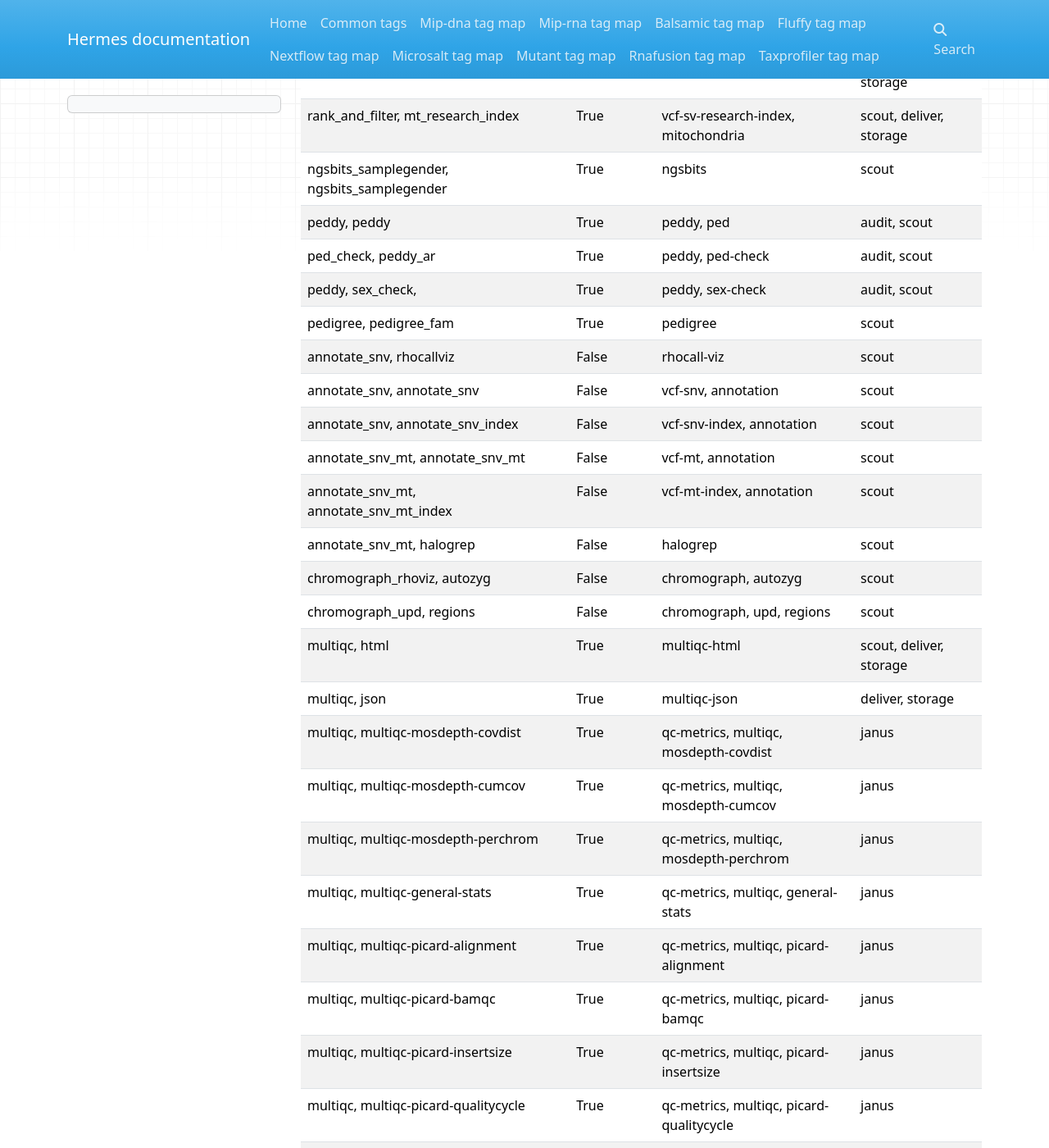
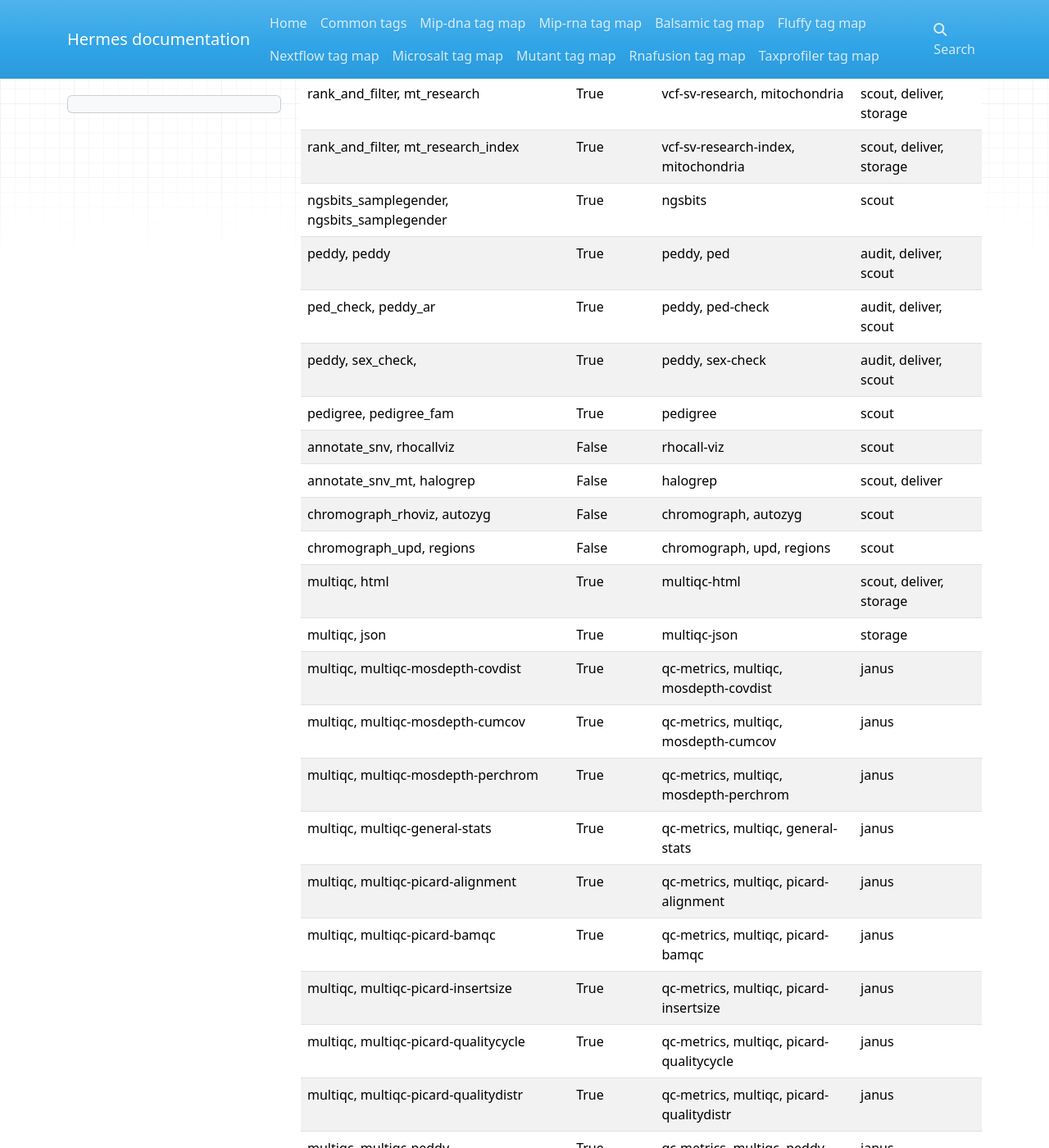
Before and after one commit to Clinical-Genomics/hermes, an MkDocs documentation site: the page built from docs/raredisease_map.md, in a window 1280 px wide and 1400 px high, scrolled down 2614 px. Shown: the whole window at 82% size. Built offline with MkDocs 1.6.1, drawn with Linux system fonts in a browser that asks for light colours; nearby versions of some CDN libraries; some of the changed text lies outside the part shown.

Commit message:
update tags

```diff
--- a/docs/raredisease_map.md
+++ b/docs/raredisease_map.md
@@ -1,44 +1,42 @@
-| Raredisease tags                                  | Mandatory   | HK tags                                 | Used by      |
-|---------------------------------------------------|-------------|-----------------------------------------|--------------|
-| alignment, alignment_markduplicates               | False       | cram                                    | scout        |
-| alignment, alignment_markduplicates               | False       | cram-index                              | scout        |
-| alignment, alignment_mt                           | False       | cram-mt                                 | scout        |
-| alignment, alignment_mt_index                     | False       | cram-mt                                 | scout        |
-| tiddit_coverage,tiddit_coverage                   | False       | tiddit-coverage, bigwig                 | scout        |
-| chromograph_cov, tcov                             | False       | chromograph, tcov                       | scout        |
-| smncopynumbercaller, tsv                          | False       | smn-calling                             | scout, storage        |
-| expansionhunter, variant_catalog                  | False       | expansionhunter, variant-catalog        | scout        |
+| Raredisease tags                                  | Mandatory   | HK tags                                 | Used by                        |
+|---------------------------------------------------|-------------|-----------------------------------------|--------------------------------|
+| alignment, alignment_markduplicates               | False       | cram                                    | scout, deliver                 |
+| alignment, alignment_markduplicates               | False       | cram-index                              | scout, deliver                 |
+| alignment, alignment_mt                           | False       | cram-mt                                 | scout                          |
+| alignment, alignment_mt_index                     | False       | cram-mt                                 | scout                          |
+| tiddit_coverage,tiddit_coverage                   | False       | tiddit-coverage, bigwig                 | scout                          |
+| chromograph_cov, tcov                             | False       | chromograph, tcov                       | scout                          |
+| smncopynumbercaller, tsv                          | False       | smn-calling                             | scout, deliver, storage        |
+| expansionhunter, variant_catalog                  | False       | expansionhunter, variant-catalog        | scout, storage                 |
 | expansionhunter, case_sv_str                      | False       | vcf-str                                 | scout, deliver, storage        |
 | expansionhunter, case_sv_str_index                | False       | vcf-str-index                           | scout, deliver, storage        |
-| expansionhunter, str_variants                     | False       | expansionhunter, vcf-str                | scout        |
-| expansionhunter, str_variants_index               | False       | expansionhunter, vcf-str-index          | scout        |
-| expansionhunter, str_alignment                    | False       | expansionhunter, bam                    | scout        |
-| expansionhunter, str_alignment_index              | False       | expansionhunter, bam-index              | scout        |
-| vcf2cytosure, vcf2cytosure                        | False       | vcf2cytosure                            | scout        |
-| gens_generatedata, baf                            | False       | gens, fracsnp, bed                      | scout, storage        |
-| gens_generatedata, baf_index                      | False       | gens, fracsnp, bed-index                | scout, storage        |
-| gens_generatedata, cov                            | False       | gens, coverage, bed                     | scout, storage        |
-| gens_generatedata, cov_index                      | False       | gens, coverage, bed-index               | scout, storage        |
-| call_mobile_elements, call_mobile_elements        | False       | vcf-snv                                 | scout, deliver, storage        |
-| call_mobile_elements, call_mobile_elements_index  | False       | vcf-snv-index                           | scout, deliver, storage        |
+| expansionhunter, str_variants                     | False       | expansionhunter, vcf-str                | scout                          |
+| expansionhunter, str_variants_index               | False       | expansionhunter, vcf-str-index          | scout                          |
+| expansionhunter, str_alignment                    | False       | expansionhunter, bam                    | scout                          |
+| expansionhunter, str_alignment_index              | False       | expansionhunter, bam-index              | scout                          |
+| vcf2cytosure, vcf2cytosure                        | False       | vcf2cytosure                            | scout, storage                 |
+| gens_generatedata, baf                            | False       | gens, fracsnp, bed                      | scout                          |
+| gens_generatedata, baf_index                      | False       | gens, fracsnp, bed-index                | scout                          |
+| gens_generatedata, cov                            | False       | gens, coverage, bed                     | scout                          |
+| gens_generatedata, cov_index                      | False       | gens, coverage, bed-index               | scout                          |
+| call_mobile_elements, call_mobile_elements        | False       | vcf-snv                                 | scout, storage                 |
+| call_mobile_elements, call_mobile_elements_index  | False       | vcf-snv-index                           | scout, storage                 |
 | annotate_mobile_elements, clinical                | False       | mobile-elements, clinical, vcf          | scout, deliver, storage        |
 | annotate_mobile_elements, clinical_index          | False       | mobile-elements, clinical, vcf-index    | scout, deliver, storage        |
 | annotate_mobile_elements, research                | False       | mobile-elements, research, vcf          | scout, deliver, storage        |
 | annotate_mobile_elements, research_index          | False       | mobile-elements, research, vcf-index    | scout, deliver, storage        |
 | call_snv, call_snv                                | True        | vcf-snv                                 | genotype, deliver, storage     |
-| call_snv, call_snv_index                          | False       | vcf-snv-index                           | scout        |
-| call_snv, call_snv_mt                             | False       | vcf-snv, mitochondria                   | scout        |
-| call_snv, call_snv_mt_index                       | False       | vcf-snv-index, mitochondria             | scout        |
-| call_sv, call_sv                                  | False       | vcf-sv                                  | scout        |
-| call_sv, call_sv_index                            | False       | vcf-sv-index                            | scout        |
-| call_sv, call_sv_mt                               | False       | vcf-sv, mitochondria                    | scout        |
-| call_sv, call_sv_mt_index                         | False       | vcf-sv-index, mitochondria              | scout        |
-| call_sv_mt, call_sv_mt_del                        | False       | mitodel, mitochondria                   | scout        |
-| call_sv_mt, eklipse_del                           | False       | eklipse-del, csv, mitochondria          | scout        |
-| call_sv_mt, eklipse_png                           | False       | eklipse-png, mitochondria               | scout        |
-| call_sv_mt, eklipse_genes                         | False       | eklipse-genes, mitochondria             | scout        |
-| annotate_sv, svdbquery                            | False       | svdbquery, vcf                          | scout        |
-| annotate_sv, svdbquery_index                      | False       | svdbquery, vcf-index                    | scout        |
+| call_snv, call_snv_index                          | False       | vcf-snv-index                           | genotype, deliver, storage     |
+| call_snv, call_snv_mt                             | False       | vcf-snv, mitochondria                   | cg                             |
+| call_snv, call_snv_mt_index                       | False       | vcf-snv-index, mitochondria             | cg                             |
+| call_sv, call_sv                                  | False       | vcf-sv                                  | scout, deliver, storage        |
+| call_sv, call_sv_index                            | False       | vcf-sv-index                            | scout, deliver, storage        |
+| call_sv, call_sv_mt                               | False       | vcf-sv, mitochondria                    | cg                             |
+| call_sv, call_sv_mt_index                         | False       | vcf-sv-index, mitochondria              | cg                             |
+| call_sv_mt, call_sv_mt_del                        | False       | mitodel, mitochondria                   | scout                          |
+| call_sv_mt, eklipse_del                           | False       | eklipse-del, csv, mitochondria          | scout, deliver, storage        |
+| call_sv_mt, eklipse_png                           | False       | eklipse-png, mitochondria               | scout                          |
+| call_sv_mt, eklipse_genes                         | False       | eklipse-genes, mitochondria             | scout                          |
 | rank_and_filter, snv_clinical                     | True        | vcf-snv-clinical                        | scout, deliver, storage        |
 | rank_and_filter, snv_clinical_index               | True        | vcf-snv-clinical-index                  | scout, deliver, storage        |
 | rank_and_filter, snv_research                     | True        | vcf-snv-research                        | scout, deliver, storage        |
@@ -51,31 +49,27 @@
 | rank_and_filter, mt_clinical_index                | True        | vcf-sv-clinical-index, mitochondria     | scout, deliver, storage        |
 | rank_and_filter, mt_research                      | True        | vcf-sv-research, mitochondria           | scout, deliver, storage        |
 | rank_and_filter, mt_research_index                | True        | vcf-sv-research-index, mitochondria     | scout, deliver, storage        |
-| ngsbits_samplegender, ngsbits_samplegender        | True        | ngsbits                                 | scout        |
-| peddy, peddy                                      | True        | peddy, ped                              | audit, scout |
-| ped_check, peddy_ar                               | True        | peddy, ped-check                        | audit, scout |
-| peddy, sex_check,                                 | True        | peddy, sex-check                        | audit, scout |
-| pedigree, pedigree_fam                            | True        | pedigree                                | scout        |
-| annotate_snv, rhocallviz                          | False       | rhocall-viz                             | scout        |
-| annotate_snv, annotate_snv                        | False       | vcf-snv, annotation                     | scout        |
-| annotate_snv, annotate_snv_index                  | False       | vcf-snv-index, annotation               | scout        |
-| annotate_snv_mt, annotate_snv_mt                  | False       | vcf-mt, annotation                      | scout        |
-| annotate_snv_mt, annotate_snv_mt_index            | False       | vcf-mt-index, annotation                | scout        |
-| annotate_snv_mt, halogrep                         | False       | halogrep                                | scout        |
-| chromograph_rhoviz, autozyg                       | False       | chromograph, autozyg                    | scout        |
-| chromograph_upd, regions                          | False       | chromograph, upd, regions               | scout        |
+| ngsbits_samplegender, ngsbits_samplegender        | True        | ngsbits                                 | scout                          |
+| peddy, peddy                                      | True        | peddy, ped                              | audit, deliver, scout          |
+| ped_check, peddy_ar                               | True        | peddy, ped-check                        | audit, deliver, scout          |
+| peddy, sex_check,                                 | True        | peddy, sex-check                        | audit, deliver, scout          |
+| pedigree, pedigree_fam                            | True        | pedigree                                | scout                          |
+| annotate_snv, rhocallviz                          | False       | rhocall-viz                             | scout                          |
+| annotate_snv_mt, halogrep                         | False       | halogrep                                | scout, deliver                 |
+| chromograph_rhoviz, autozyg                       | False       | chromograph, autozyg                    | scout                          |
+| chromograph_upd, regions                          | False       | chromograph, upd, regions               | scout                          |
 | multiqc, html                                     | True        | multiqc-html                            | scout, deliver, storage        |
-| multiqc, json                                     | True        | multiqc-json                            | deliver, storage      |
-| multiqc, multiqc-mosdepth-covdist                 | True        | qc-metrics, multiqc, mosdepth-covdist   | janus        |
-| multiqc, multiqc-mosdepth-cumcov                  | True        | qc-metrics, multiqc, mosdepth-cumcov    | janus        |
-| multiqc, multiqc-mosdepth-perchrom                | True        | qc-metrics, multiqc, mosdepth-perchrom  | janus        |
-| multiqc, multiqc-general-stats                    | True        | qc-metrics, multiqc, general-stats      | janus        |
-| multiqc, multiqc-picard-alignment                 | True        | qc-metrics, multiqc, picard-alignment   | janus        |
-| multiqc, multiqc-picard-bamqc                     | True        | qc-metrics, multiqc, picard-bamqc       | janus        |
-| multiqc, multiqc-picard-insertsize                | True        | qc-metrics, multiqc, picard-insertsize  | janus        |
-| multiqc, multiqc-picard-qualitycycle              | True        | qc-metrics, multiqc, picard-qualitycycle| janus        |
-| multiqc, multiqc-picard-qualitydistr              | True        | qc-metrics, multiqc, picard-qualitydistr| janus        |
-| multiqc, multiqc-peddy                            | True        | qc-metrics, multiqc, peddy              | janus        |
-| multiqc, multiqc-picard-hs                        | True        | qc-metrics, multiqc, picard-hs          | janus        |
-| multiqc, multiqc-picard-histogram*                | True        | qc-metrics, multiqc, picard-histogram   | janus        |
-| multiqc, multiqc-picard-wgs                       | True        | qc-metrics, multiqc, picard-wgs         | janus        |
+| multiqc, json                                     | True        | multiqc-json                            | storage                        |
+| multiqc, multiqc-mosdepth-covdist                 | True        | qc-metrics, multiqc, mosdepth-covdist   | janus                          |
+| multiqc, multiqc-mosdepth-cumcov                  | True        | qc-metrics, multiqc, mosdepth-cumcov    | janus                          |
+| multiqc, multiqc-mosdepth-perchrom                | True        | qc-metrics, multiqc, mosdepth-perchrom  | janus                          |
+| multiqc, multiqc-general-stats                    | True        | qc-metrics, multiqc, general-stats      | janus                          |
+| multiqc, multiqc-picard-alignment                 | True        | qc-metrics, multiqc, picard-alignment   | janus                          |
+| multiqc, multiqc-picard-bamqc                     | True        | qc-metrics, multiqc, picard-bamqc       | janus                          |
+| multiqc, multiqc-picard-insertsize                | True        | qc-metrics, multiqc, picard-insertsize  | janus                          |
+| multiqc, multiqc-picard-qualitycycle              | True        | qc-metrics, multiqc, picard-qualitycycle| janus                          |
+| multiqc, multiqc-picard-qualitydistr              | True        | qc-metrics, multiqc, picard-qualitydistr| janus                          |
+| multiqc, multiqc-peddy                            | True        | qc-metrics, multiqc, peddy              | janus                          |
+| multiqc, multiqc-picard-hs                        | True        | qc-metrics, multiqc, picard-hs          | janus                          |
+| multiqc, multiqc-picard-histogram*                | True        | qc-metrics, multiqc, picard-histogram   | janus                          |
+| multiqc, multiqc-picard-wgs                       | True        | qc-metrics, multiqc, picard-wgs         | janus                          |
```
Also changed, not shown: 1 other file.
